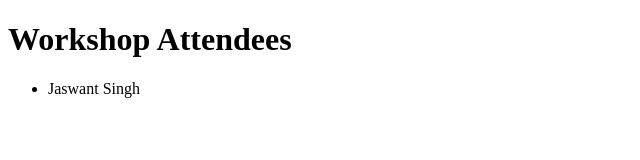
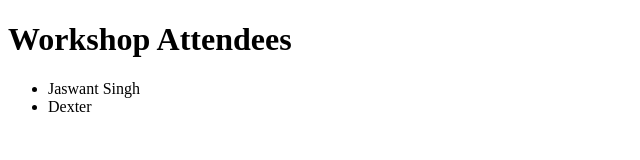
Before and after one commit to jslovers/demo-workshop-may-24, a plain HTML site: page index.html in a window 1280 px wide. Shown: the full height of the page, 0-640 px from the left. Drawn offline with Linux system fonts and the light colour scheme.

Commit message:
First Commit

```diff
--- a/index.html
+++ b/index.html
@@ -10,6 +10,7 @@
     <ul>
         <!-- Attendees will add their names here -->
         <li>Jaswant Singh</li>
+        <li>Dexter</li>
     </ul>
 </body>
 </html>
```
